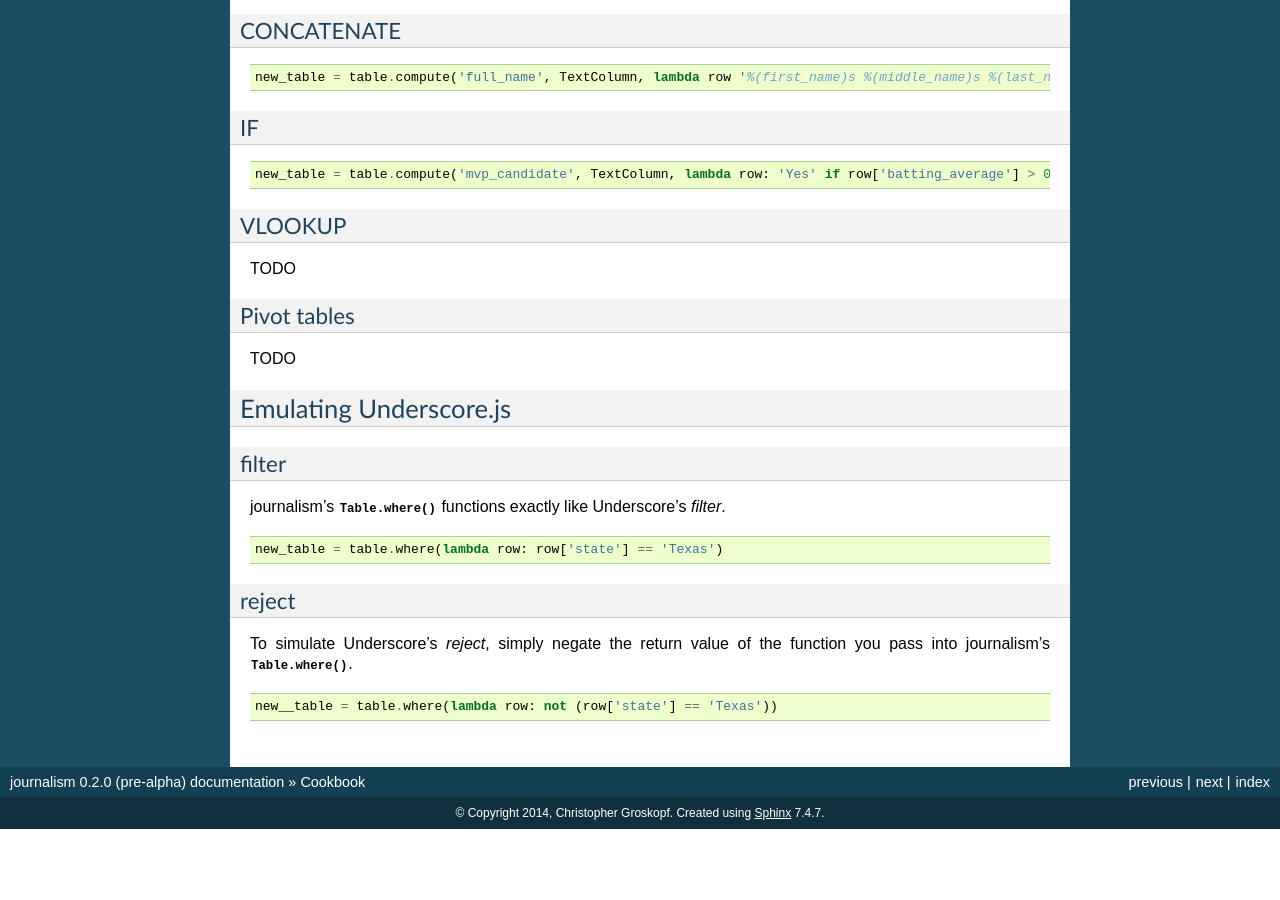
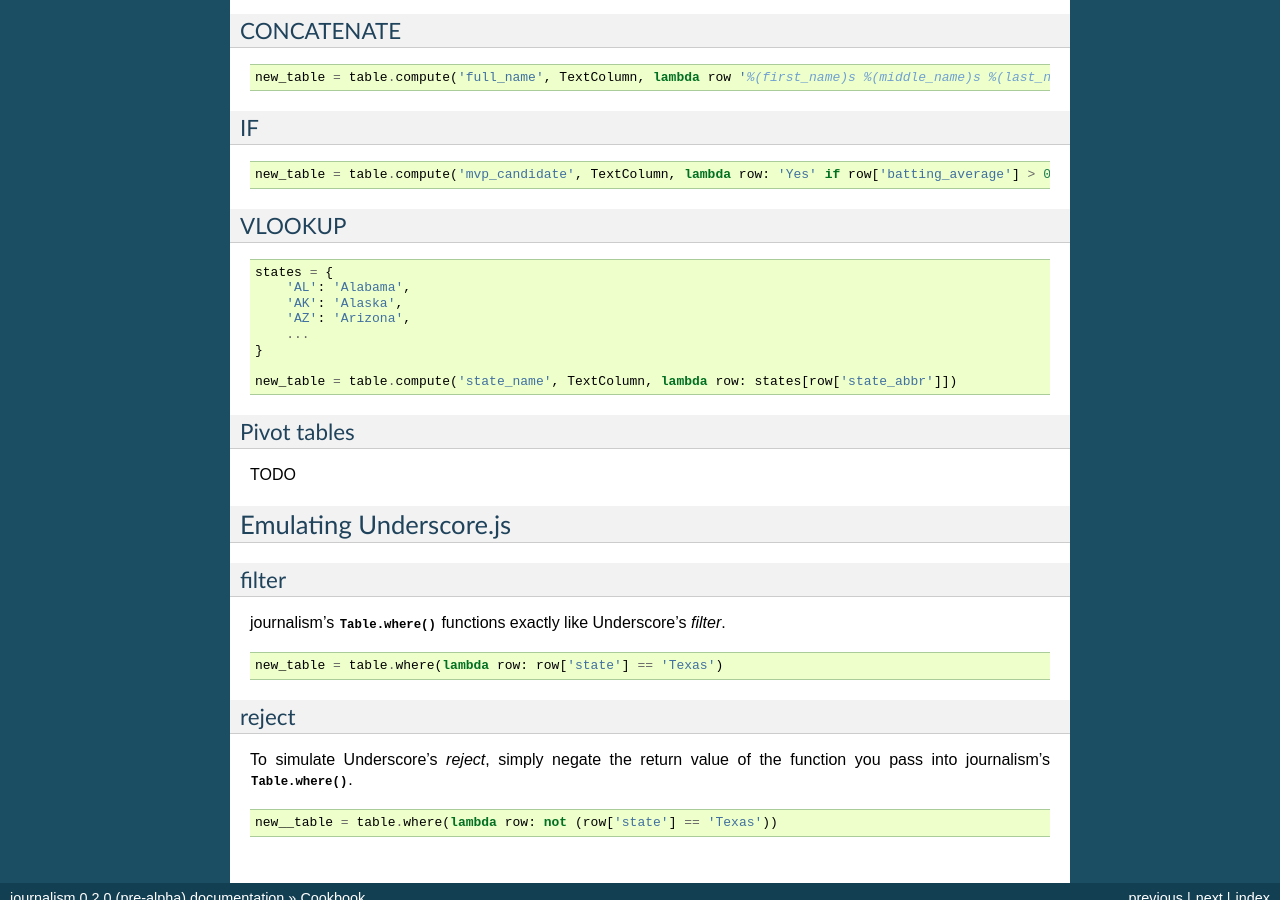
Before and after one commit to wireservice/agate, a Sphinx documentation site: the page built from docs/cookbook.rst, in a window 1280 px wide and 900 px high, scrolled down 2295 px. Built offline with Sphinx 7.4.7, drawn with Linux system fonts in a browser that asks for light colours; before the commit the page ends 3124 px from its top, so only the background shows below that.

Commit message:
Cookbook: VLOOKUP. Closes #40.

```diff
--- a/docs/cookbook.rst
+++ b/docs/cookbook.rst
@@ -152,7 +152,16 @@ IF
 VLOOKUP
 -------
 
-TODO
+.. code-block:: python
+
+    states = {
+        'AL': 'Alabama',
+        'AK': 'Alaska',
+        'AZ': 'Arizona',
+        ...
+    }
+
+    new_table = table.compute('state_name', TextColumn, lambda row: states[row['state_abbr']])
 
 Pivot tables
 ------------
```
Also changed, not shown: 1 other file.
